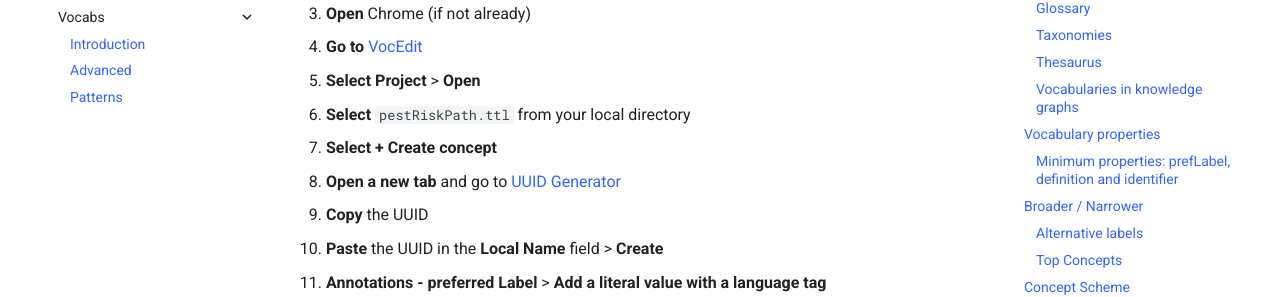
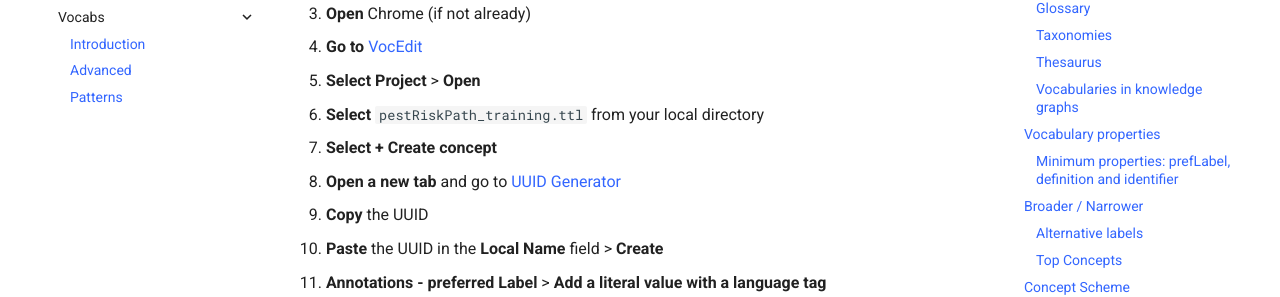
Before and after one commit to Kurrawong/docs, an MkDocs documentation site: the page built from docs/concepts/vocabs/introduction.md, in a window 1280 px wide and 900 px high, scrolled down 7127 px. Shown: the part 154-451 px from the top of the window. Built offline with MkDocs 1.6.1 and Material for MkDocs 9.7.7, drawn with Linux system fonts in a browser that asks for light colours; some of the changed text lies outside the part shown.

Commit message:
Merge remote-tracking branch 'origin/main'

```diff
--- a/docs/concepts/vocabs/introduction.md
+++ b/docs/concepts/vocabs/introduction.md
@@ -292,7 +292,7 @@ _Technical requirements: Chrome browser is needed to access the VocEdit tool._
 3. **Open** Chrome (if not already)
 4. **Go to** [VocEdit](https://vocedit.dev.kurrawong.ai)
 5. **Select** **Project** > **Open**
-6. **Select** `pestRiskPath.ttl` from your local directory
+6. **Select** `pestRiskPath_training.ttl` from your local directory
 7. **Select** **+ Create concept**
 8. **Open a new tab** and go to [UUID Generator](https://www.uuidgenerator.net)
 9. **Copy** the UUID
@@ -342,7 +342,7 @@ In a vocabulary, it's possible to keep adding narrower relationships by creating
 In this exercise we will add a broader relationship between two concepts. Note that once a concept has a broader relationship, it can no longer be regarded as a 'top concept' and we will remove the top concept statement accordingly.
 
 1. **Go to** [VocEdit](https://vocedit.dev.kurrawong.ai) in Chrome
-2. **Project** > **Open** `pestRiskPath.ttl` from your local directory
+2. **Project** > **Open** `pestRiskPath_training.ttl` from your local directory
 3. **Select** **"Spore dispersal"** from the left-hand list of concepts
 4. **Concept relationships - Broader** > **Add an IRI value**
 5. **Type** `"Hos"` - **"Host plants"** will return - **select** this
@@ -402,7 +402,7 @@ Use an ``altLabel`` to connect official or technical language with natural langu
 In this exercise we will add an alternative label to a concept. You will need to add the skos:altLabel property to VocEdit as it is not included in the default form.
 
 1. **Go to** [VocEdit](https://vocedit.dev.kurrawong.ai) in Chrome
-2. **Project** > **Open** `pestRiskPath.ttl` from your local directory
+2. **Project** > **Open** `pestRiskPath_training.ttl` from your local directory
 3. **Select** **"Spore dispersal"** from the left-hand list of concepts
 4. **Add a new predicate** > **Properties** > **Add new predicate**
 5. **Add a new predicate** > **http://www.w3.org/2004/02/skos/core#altLabel** > **Add**
```
